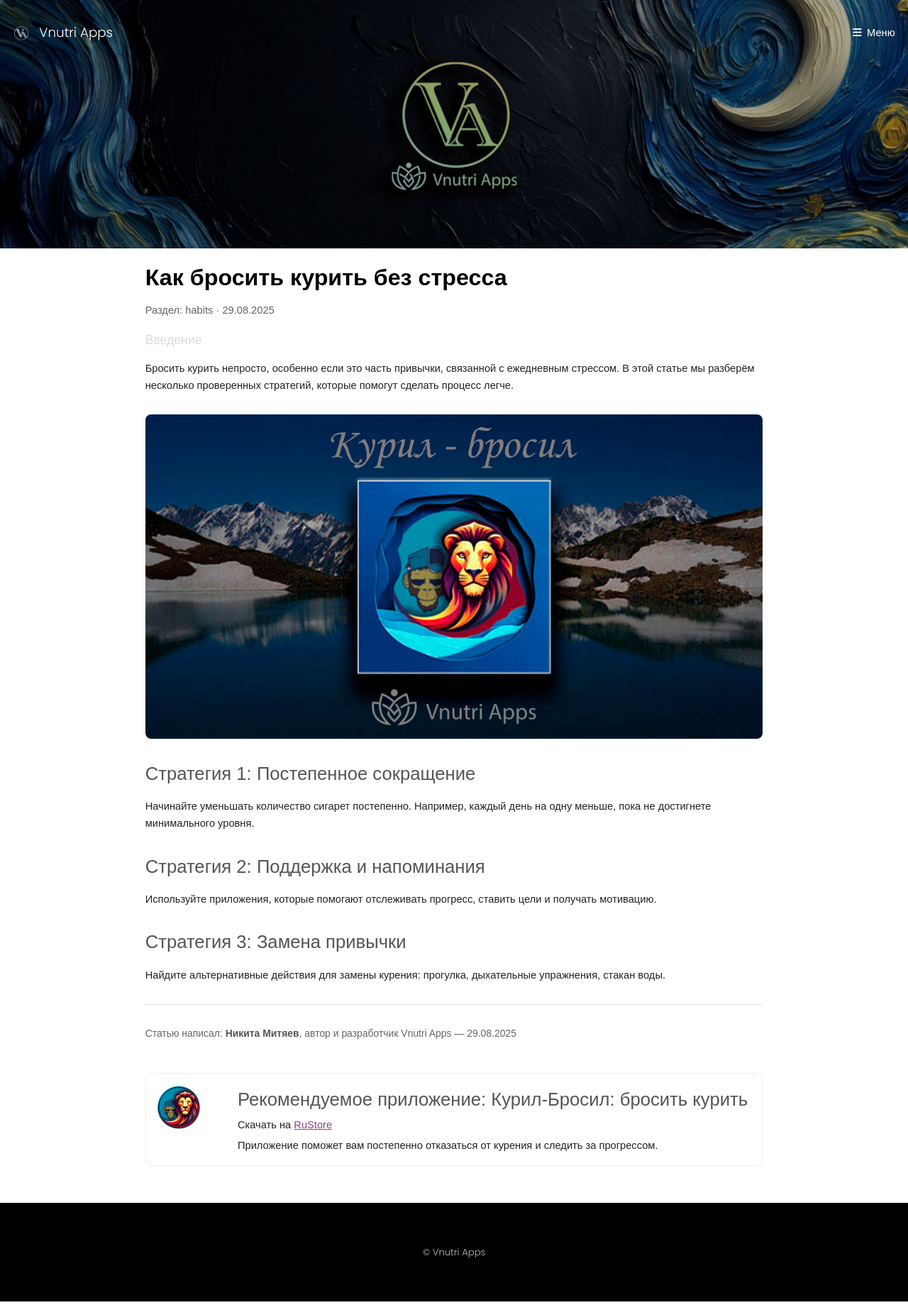
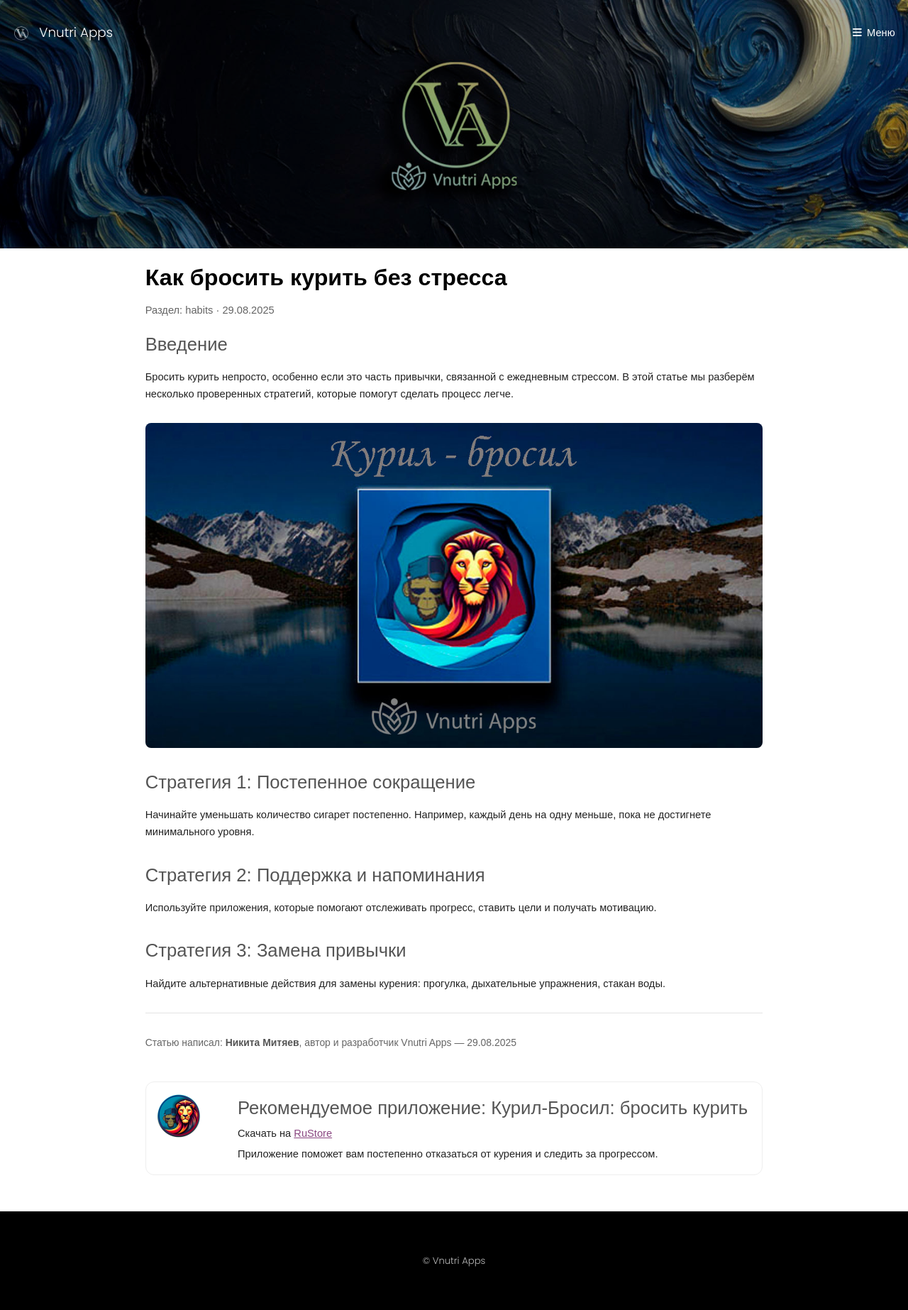
Before and after one commit to Nikmi101/stab-domen, a Jekyll site: the page built from _posts/2025-08-29-brosit-kurit-pervye-shagi.md, in a window 1280 px wide. Shown: the whole page at 71% size. Built offline with Jekyll 4.4.1, drawn with Linux system fonts in a browser that asks for light colours; our own code applies the rules of GitHub Pages for plain Markdown files.

```diff
--- a/_posts/2025-08-29-brosit-kurit-pervye-shagi.md
+++ b/_posts/2025-08-29-brosit-kurit-pervye-shagi.md
@@ -16,7 +16,7 @@ recommended_app:
   landing_link: "https://vnutriapps.ru/brosit-kurit.html"
 ---
 
-# Введение
+## Введение
 
 Бросить курить непросто, особенно если это часть привычки, связанной с ежедневным стрессом. В этой статье мы разберём несколько проверенных стратегий, которые помогут сделать процесс легче.
 
```
